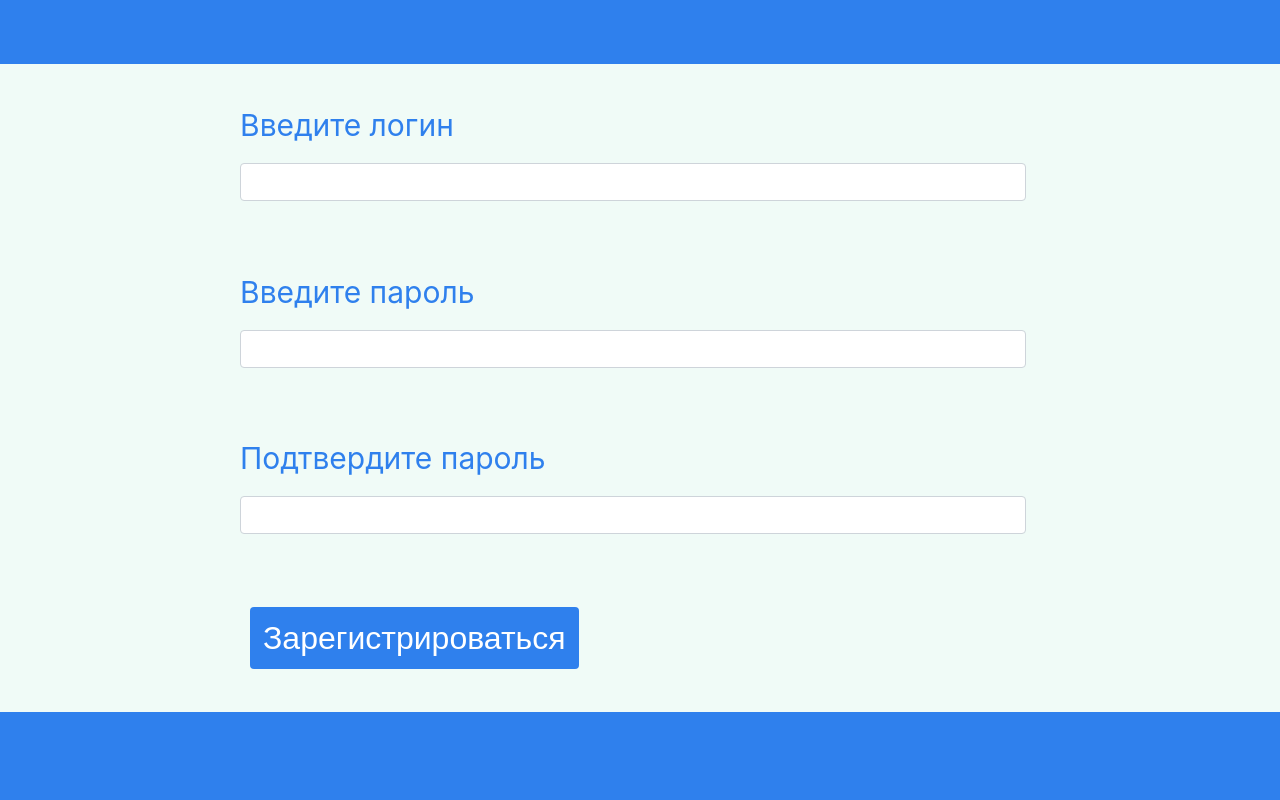
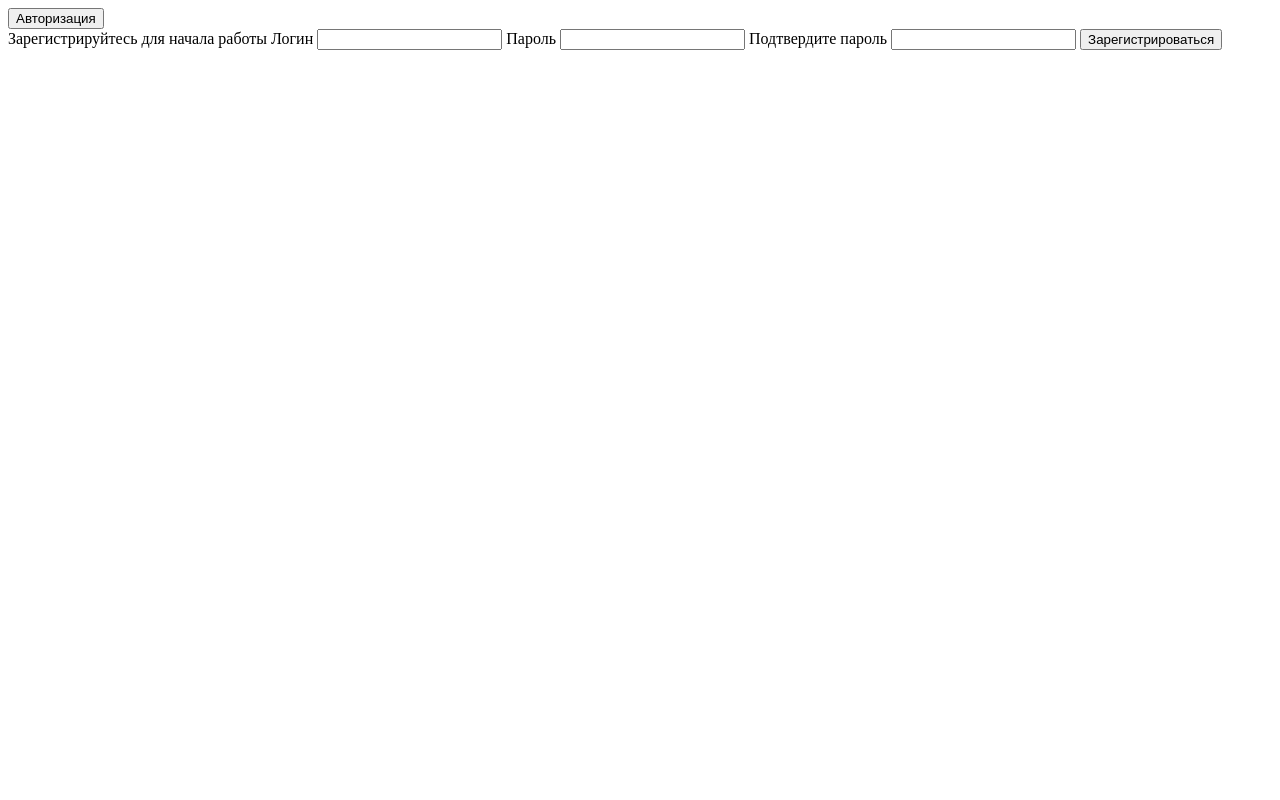
Before and after one commit to BaraevSergey/django_pm, a Django app: page /register in a window 1280 px wide. Run offline with Django 3.2, Linux system fonts and the light colour scheme.

Commit message:
очистка стилей + адаптация к макету

```diff
--- a/django_pm/mainapp/forms.py
+++ b/django_pm/mainapp/forms.py
@@ -1,21 +1,21 @@
 from django import forms
 
 class InputForm(forms.Form):
-    name = forms.CharField(label="Ваш сайт")
-    login = forms.CharField(label="Ваш логин")
-    password = forms.CharField(label="Ваш пароль", min_length=5, widget=forms.PasswordInput())
+    name = forms.CharField(required=False, label="Название сайта")
+    login = forms.CharField(required=False, label="Логин для авторизации")
+    password = forms.CharField(required=False,  label="Пароль", min_length=5, widget=forms.PasswordInput())
 
 class LoginForm(forms.Form):
-    login = forms.CharField(label="Введите логин")
-    password = forms.CharField(label="Введите пароль", min_length=5, widget=forms.PasswordInput())
+    login = forms.CharField(label="Логин")
+    password = forms.CharField(label="Пароль", min_length=5, widget=forms.PasswordInput())
 
 class RegisterForm(forms.Form):
-    login = forms.CharField(label="Введите логин")
-    password = forms.CharField(label="Введите пароль", min_length=5, widget=forms.PasswordInput())
+    login = forms.CharField(label="Логин")
+    password = forms.CharField(label="Пароль", min_length=5, widget=forms.PasswordInput())
     confirm_pass = forms.CharField(label="Подтвердите пароль", min_length=5, widget=forms.PasswordInput())
 
 
 class EditForm(forms.Form):
-    site = forms.CharField(label = "Название сайта")
-    login = forms.CharField(label = "Ваш логин")
-    password = forms.CharField(label = "Ваш пароль")
+    site = forms.CharField(required=False, label = "Название сайта")
+    login = forms.CharField(required=False, label = "Логин для авторизации")
+    password = forms.CharField(required=False, label = "Пароль")
--- a/django_pm/mainapp/static/css/mainapp.css
+++ /dev/null
@@ -1,202 +0,0 @@
-body {
-    margin: 0;
-    font-family: -apple-system, BlinkMacSystemFont, 'Segoe UI', 'Roboto', 'Oxygen',
-      'Ubuntu', 'Cantarell', 'Fira Sans', 'Droid Sans', 'Helvetica Neue',
-      sans-serif;
-    -webkit-font-smoothing: antialiased;
-    -moz-osx-font-smoothing: grayscale;
-  }
-
-code {
-  font-family: source-code-pro, Menlo, Monaco, Consolas, 'Courier New',
-    monospace;
-}
-
-.test {
-  display:flex;
-  overflow: auto;
-  margin-left: auto;
-  margin-right: auto;
-  align-items: center;
-  justify-content: space-between;
-  width: 30%;
-}
-
-.header {
-  display: flex;
-  width: 100vw;
-  height: 8vh;
-  background-color: #2F80ED ;
-  justify-content: space-between;
-}
-
-.main {
-  display: flex;
-  justify-content: center;
-  align-items: center;
-  width: 100vw;
-  height: 81vh;
-  background-color: #F0FBF7;
-}
-
-.footer{
-  display: flex;
-  justify-content: space-around;
-  width: 100vw;
-  height: 11vh;
-  background-color: #2F80ED;
-}
-
-.develop_span {
-  font-size: 22px;
-  color: #FFFFFF;
-  margin-top: 30px; /* костыльное гавно чтобы было посередине */
-}
-
-.my_info{
-  font-size: 22px;
-  color: #FFFFFF;
-  margin-top: 30px; /* костыльное гавно чтобы было посередине */
-}
-
-#id_login, #id_password, #id_confirm_pass, #id_site {
-  display: block;
-  padding: .375rem .75rem;
-  font-size: 1rem;
-  width: 95%;
-  font-weight: 400;
-  line-height: 1.5;
-  color: #212529;
-  background-color: #fff;
-  background-clip: padding-box;
-  border: 1px solid #ced4da;
-  appearance: none;
-  border-radius: .25rem;
-  transition: border-color .15s ease-in-out,box-shadow .15s ease-in-out;
-}
-
-.login, .password, .registration, .edit_button, .add_new_site, .button_exit  {
-  display: inline-block;
-  font-weight: 400;
-  line-height: 1.5;
-  color: #ffffff;
-  background-color: #2F80ED;
-  text-align: center;
-  text-decoration: none;
-  vertical-align: middle;
-  cursor: pointer;
-  user-select: none;
-  border: 1px solid transparent;
-  padding: .375rem .75rem;
-  font-size: 2rem;
-  border-radius: .25rem;
-  transition: color .15s ease-in-out,background-color .15s ease-in-out,border-color .15s ease-in-out,box-shadow .15s ease-in-out;
-  flex-grow: 2;
-  margin-left: 10px;
-  margin-right: 10px;
-}
-
-.colors_exit {
-  background-color: #78FFE7;
-  color: #5A47AB;
-}
-
-
-
-.container__with_buttons {
-  display: flex;
-  flex-direction: row;
-}
-
-.authoruty, .register, .edit {
-  display: flex;
-  justify-items: center;
-  flex-direction: column;
-  justify-content: space-between;
-  width: 800px;
-  height: 500px;
-}
-
-.label {
-  margin-bottom: 20px;
-  font-size: 30px;
-  color: #2F80ED;
-}
-
-.account_name {
-  color: white;
-}
-
-.input_password, .input_login, .conf_password {
-  display: flex;
-  flex-direction: column;
-  width: 100%;
-  height: 300px;
-}
-
-
-
-.main_content{
-  overflow: auto;
-  display: flex;
-  justify-items: center;
-  flex-direction: column;
-  justify-content: space-between;
-  width: 1200px;
-  height: 600px;
-}
-
-.table_with_sites{
-  overflow: auto;
-  display: flex;
-  justify-items: center;
-  flex-direction: column;
-  justify-content: space-between;
-  width: 1200px;
-  height: 500px;
-}
-
-table {
-  font-size: 14px;
-  border-radius: 10px;
-  border-spacing: 0;
-  text-align: center;
-}
-
-th, td {
-  border-style: solid;
-  border-width: 0.5px 0.5px 0.5px 0.5px;
-  border-color: black;
-  padding: 10px 20px;
-  background: #cb68df;
-  font-size: 16px;
-  font-weight: bold;
-}
-
-.button_in_table {
-  display: inline-block;
-  font-weight: 400;
-  line-height: 1.5;
-  color: #ffffff;
-  background-color: #2F80ED;
-  text-align: center;
-  text-decoration: none;
-  vertical-align: middle;
-  cursor: pointer;
-  user-select: none;
-  border: 1px solid transparent;
-  padding: .375rem .75rem;
-  font-size: 1rem;
-  border-radius: .25rem;
-  transition: color .15s ease-in-out,background-color .15s ease-in-out,border-color .15s ease-in-out,box-shadow .15s ease-in-out;
-}
-
-@media (max-width:1500px){
-  .test {
-    width: 50%;
-  }
-  .main_content, .table_with_sites{
-    width: 900px;
-    height: 600px;
-  }
-}
--- a/django_pm/mainapp/templates/register_page.html
+++ b/django_pm/mainapp/templates/register_page.html
@@ -7,35 +7,20 @@
     <link rel="stylesheet" href="{% static 'css/mainapp.css' %}" type="text/css"></link>
   </head>
   <body>
-    <header class='header'>
-      <!-- тут надо замочек + кнопку логина -->
-    </header>
-    <main class='main'>
+      <form method="POST" action="login">
+        {% csrf_token %}
+        <button type='submit'> Авторизация </button>
+      </form>
       <form method="POST" action="add_register">
         {% csrf_token %}
-        <div class='register'>
-          <div class='input_login'>
-            <span class='label'>{{ form.login.label }}</span>
-            {{ form.login }}
-          </div>
-          <div class='input_password'>
-            <span class='label'>{{ form.password.label }}</span>
-            {{ form.password }}
-          </div>
-          <div class='conf_password'>
-            <span class='label'>{{ form.confirm_pass.label }}</span>
-            {{ form.confirm_pass }}
-          </div>
-        </div>
-        <button type='submit' class='registration' name="login_button"> Зарегистрироваться</button>
+          <span> Зарегистрируйтесь для начала работы </span>
+          {{ form.login.label }}
+          {{ form.login }}
+          {{ form.password.label }}
+          {{ form.password }}
+          {{ form.confirm_pass.label }}
+          {{ form.confirm_pass }}
+        <button type='submit' name="login_button"> Зарегистрироваться</button>
       </form>
-    </main>
-    <footer class='footer'>
-      <!-- <span class='develop_span'> This site is under construction</span>
-      <span class='my_info'>
-        Created by Baraev Sergey
-        baraev.sergey@mail.ru
-      </span> -->
-    </footer>
   </body>
 </html>
--- a/django_pm/mainapp/views.py
+++ b/django_pm/mainapp/views.py
@@ -40,27 +40,29 @@ def authority(request): #проверка авторизации
                 return redirect(main_page) #если пара логин-пароль совпала, то идём на страницу с паролями
             else:
                     return redirect(login_page) #если пароль не верный, то обновим логин пейдж
-        elif 'register_button' in request.POST: #если кнопка регистрации то редиректнем на страницу регистрации
+        elif 'register_button' or 'register_button_header' in request.POST: #если кнопка регистрации то редиректнем на страницу регистрации
             return redirect(register_page)
 
 def add_info(request):#добавление сайта со страницы добавления
     if request.method == "POST":
-        form = InputForm()
-        if form.is_valid:
-            name_form = request.POST.get("name", "")
-            login_form = request.POST.get("login", "")
-            pass_form = request.POST.get("password", "")
+        if 'login_button' in request.POST:
+            form = InputForm()
+            if form.is_valid:
+                name_form = request.POST.get("name", "")
+                login_form = request.POST.get("login", "")
+                pass_form = request.POST.get("password", "")
 
-            ciph_pass = cipher_password(request, pass_form)
-
-            B = SiteInfo(
-                key_login = request.session['user_key'],
-                name = name_form,
-                login=login_form,
-                password = ciph_pass
-                )
-            B.save()
-        return redirect(main_page)
+                ciph_pass = cipher_password(request, pass_form)
+                B = SiteInfo(
+                    key_login = request.session['user_key'],
+                    name = name_form,
+                    login=login_form,
+                    password = ciph_pass
+                    )
+                B.save()
+            return redirect(main_page)
+        elif 'cancel' in request.POST:
+            return redirect(main_page)
     else:
         form = InputForm()
         return redirect(open_add_site)
@@ -180,11 +182,14 @@ def add_site_redirect(request):
 
 def edit(request, id):
     if request.method == "POST":
-        new_site = request.POST.get("site")
-        new_login = request.POST.get("login")
-        new_password= cipher_password(request, request.POST.get("password"))
-        SiteInfo.objects.filter(pk=id).update(name = new_site, login = new_login, password = new_password)
-        return redirect(main_page)
+        if 'edit' in request.POST:
+            new_site = request.POST.get("site")
+            new_login = request.POST.get("login")
+            new_password= cipher_password(request, request.POST.get("password"))
+            SiteInfo.objects.filter(pk=id).update(name = new_site, login = new_login, password = new_password)
+            return redirect(main_page)
+        elif 'cancel' in request.POST:
+            return redirect(main_page)
 
 def hash_plus_salt(message, salt):#хэширование пароля + соль
     hash = hashlib.sha512(message.encode('utf-8')).hexdigest()
```
Also changed, not shown: django_pm/mainapp/templates/add_site.html (+10 -35 lines), django_pm/mainapp/templates/edit_site.html (+11 -35 lines), django_pm/mainapp/templates/login_page.html (+14 -30 lines), django_pm/mainapp/templates/main_page.html (+6 -24 lines), django_pm/db.sqlite3.
